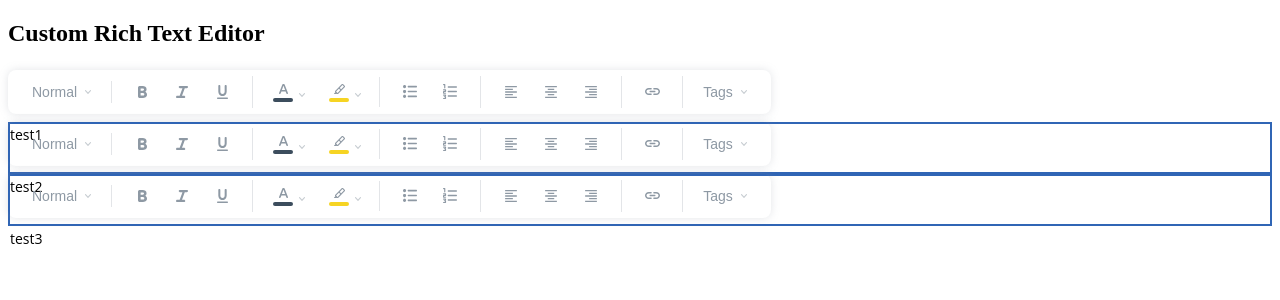
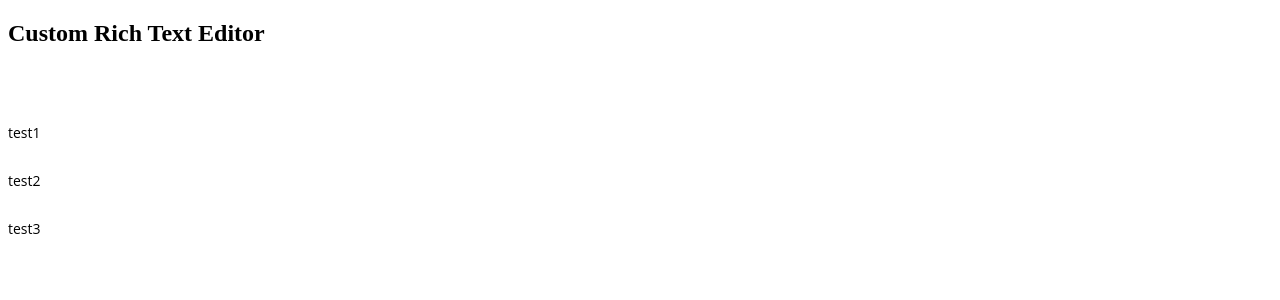
Before and after one commit to EC-IS/myvme-rich-text-editor, a React (Vite) app: page / in a window 1280 px wide. Shown: the top 300 px of the page. Built offline with nearby package versions, Linux system fonts and the light colour scheme.

Commit message:
fixed ref issue + added getvalue function + rebuild

```diff
--- a/src/App.tsx
+++ b/src/App.tsx
@@ -1,10 +1,6 @@
-import React, { useEffect, useRef } from "react";
 import MyVMERichTextEditor from "./components/MyVMERichTextEditor";
-// import Toolbar from "./components/Toolbar.tsx";
 
 const App = () => {
-  // const editorRefs = useRef<any[]>([]);
-  // const editorContainerRefs = useRef<any[]>([]);
 
   const list = [
     { name: "test1", default: "<p>test1</p>" },
@@ -12,29 +8,20 @@ const App = () => {
     { name: "test3", default: "<p>test3</p>" },
   ];
 
-  // useEffect(() => {
-  //   editorRefs.current = Array(list.length)
-  //     .fill(null)
-  //     .map(() => React.createRef<HTMLDivElement>());
-  //   editorContainerRefs.current = Array(list.length)
-  //     .fill(null)
-  //     .map(() => React.createRef<HTMLDivElement>());
-  // }, []);
+  const onValueChange = (value: string) => {
+    console.log("saw value in app: " + value);
+  }
 
   return (
     <div className="App">
       <h2 style={{ marginBottom: 75 }}>Custom Rich Text Editor</h2>
       <div>
-      {list.map((item, index) => {
-        const editorRef = React.createRef<HTMLDivElement>();
-        const editorContainerRef = React.createRef<HTMLDivElement>();
-
+      {list.map((item) => {
         return (
           <div key={item.name}>
             <MyVMERichTextEditor
               defaultValue={item.default}
-              editorRef={editorRef}
-              editorContainerRef={editorContainerRef}
+              onValueChange={onValueChange}
             />
           </div>
         );
--- a/src/components/MyVMERichTextEditor.module.scss
+++ b/src/components/MyVMERichTextEditor.module.scss
@@ -24,7 +24,6 @@
   line-height: 1.6;
 
   .editor {
-    border: pxToRem(2) solid $clr-primary-500;
     &:hover,
     &:focus {
       //border: pxToRem(2) solid $clr-primary-500;
--- a/src/components/MyVMERichTextEditor.tsx
+++ b/src/components/MyVMERichTextEditor.tsx
@@ -1,13 +1,18 @@
-import { useEffect, useState } from "react";
+import { useEffect, useRef, useState } from "react";
 import Toolbar from "./Toolbar";
 
 import styles from "./MyVMERichTextEditor.module.scss";
 
-const MyVMERichTextEditor = ({ editorRef, editorContainerRef, defaultValue = '' }: MyVMERichTextEditorProps) => {
+const MyVMERichTextEditor = ({ defaultValue = '', onValueChange}: MyVMERichTextEditorProps) => {
+  const editorRef = useRef<HTMLDivElement>(null);
+  const containerRef = useRef<HTMLDivElement>(null);
+
+
 
   const [isFocused, setIsFocused] = useState(false);
 
   useEffect(() => {
+    // console.log('Ref at useEffect:', editorRef);
     // if(editorRef.current){
     //   editorRef.current.focus();
     // }
@@ -18,16 +23,24 @@ const MyVMERichTextEditor = ({ editorRef, editorContainerRef, defaultValue = ''
     return () => {
       document.removeEventListener("mousedown", handleClickOutside);
     };
-  }, []);
+  }, [defaultValue]);
 
   const handleInput = () => {
-    console.log(editorRef)
-    console.log("Input detected:", editorRef.current?.innerHTML);
+    //console.log(editorRef)
+    //console.log("Input detected:", editorRef.current?.innerHTML);
+
+    onValueChange(editorRef.current?.innerHTML ?? '');
+
   };
 
   const handleCommand = (command: string, value?: string | null) => {
     console.log(`Executing command: ${command}`, value);
-    if (!editorRef.current) return;
+    if (!editorRef.current) {
+      console.error("Editor ref is not defined.");
+      return; // Exit the function if editorRef.current is undefined
+    }else{
+      console.log("editor ref is: ");
+    }
 
     document.execCommand(command, false, value === null ? undefined : value);
     editorRef.current.focus();
@@ -39,15 +52,15 @@ const MyVMERichTextEditor = ({ editorRef, editorContainerRef, defaultValue = ''
   // Function to handle clicks outside the component
   const handleClickOutside = (event: MouseEvent) => {
     if (
-      editorContainerRef.current &&
-      !editorContainerRef.current.contains(event.target as Node)
+      containerRef.current &&
+      !containerRef.current.contains(event.target as Node)
     ) {
       setIsFocused(false);
     }
   };
 
   return (
-    <div className={styles.MyVMERichTextEditor} ref={editorContainerRef}>
+    <div className={styles.MyVMERichTextEditor} ref={containerRef}>
       <div className={`${styles.toolbar} ${isFocused ? styles.visible : ""}`}>
         <Toolbar handleCommand={handleCommand} />
       </div>
--- a/src/components/Toolbar.tsx
+++ b/src/components/Toolbar.tsx
@@ -8,7 +8,7 @@ import AlignCenter from "./toolbar-items/AlignCenter.tsx";
 import AlignRight from "./toolbar-items/AlignRight.tsx";
 import Link from "./toolbar-items/Link.tsx";
 import FontSize from "./toolbar-items/FontSize.tsx";
-import Tags from "./toolbar-items/Tags.tsx";
+// import Tags from "./toolbar-items/Tags.tsx";
 import FontColor from "./toolbar-items/FontColor.tsx";
 import TextMarker from "./toolbar-items/TextMarker.tsx";
 
@@ -52,7 +52,7 @@ const Toolbar = ({ handleCommand } : ToolbarProps) => {
         <Link handleCommand={handleCommand} />
       </div>
       <div>
-        <Tags handleCommand={handleCommand}/>
+        {/* <Tags handleCommand={handleCommand}/> */}
       </div>
     </div>
   );
--- a/src/components/toolbar-items/FontSize.tsx
+++ b/src/components/toolbar-items/FontSize.tsx
@@ -15,7 +15,8 @@ const FontSize = ({ handleCommand }: ToolbarProps) => {
         handleCommand('formatBlock', '<h2>');
         break;
       default:
-        handleCommand('formatBlock', '<p>');
+        break;
+        // handleCommand('formatBlock', '<p>');
     }
   }, [selectedValue, handleCommand]);
 
--- a/src/components/toolbar-items/Tags.tsx
+++ b/src/components/toolbar-items/Tags.tsx
@@ -14,7 +14,7 @@ const Tags = ({handleCommand}: ToolbarProps) => {
 
   useEffect(() => {
     handleCommand('');
-  }, [selectedValue]);
+  }, []);
 
 
   return (
--- a/src/types.d.ts
+++ b/src/types.d.ts
@@ -7,7 +7,6 @@ interface ToolbarProps {
 }
 
 interface MyVMERichTextEditorProps {
-  editorRef: React.RefObject<HTMLDivElement>;
-  editorContainerRef: React.RefObject<HTMLDivElement>;
   defaultValue?: string;
+  onValueChange: (value: string) => void;
 }
```
Also changed, not shown: 3 other files (tests, documents, lock files or other folders).
